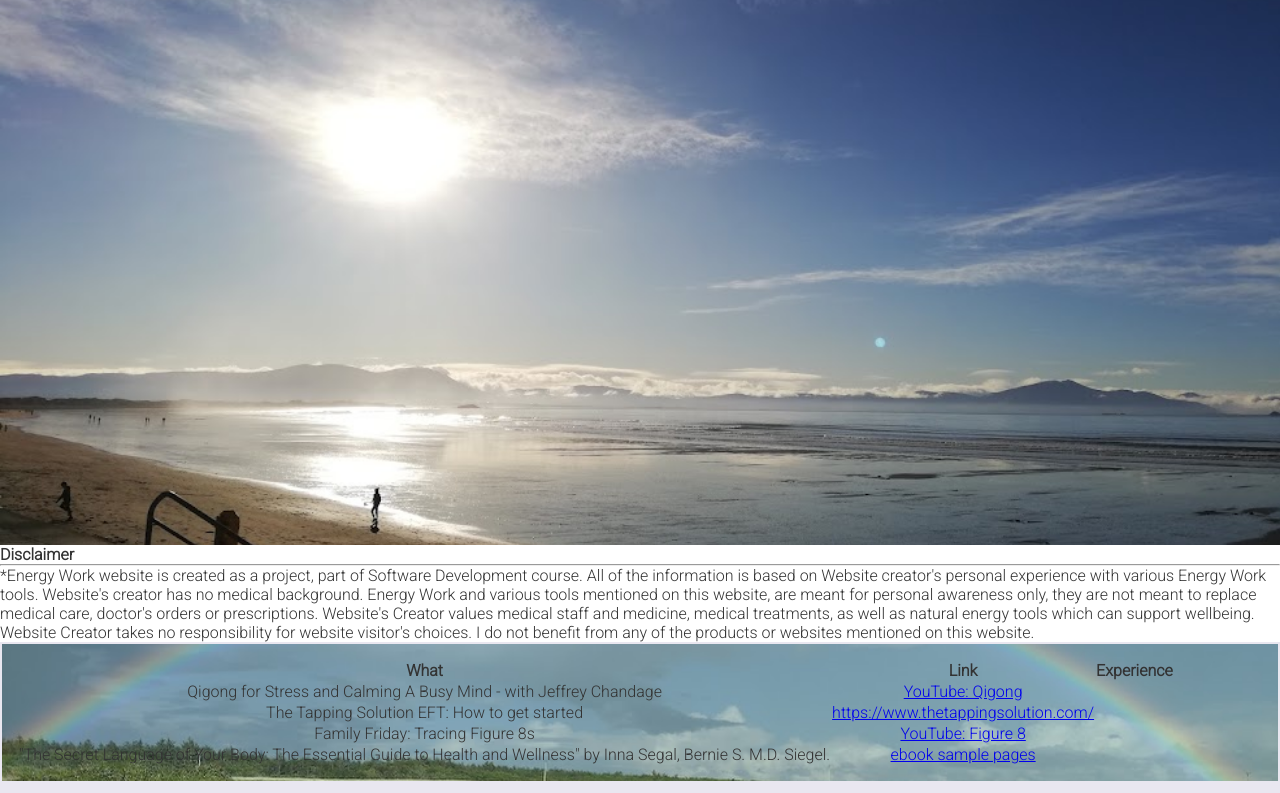
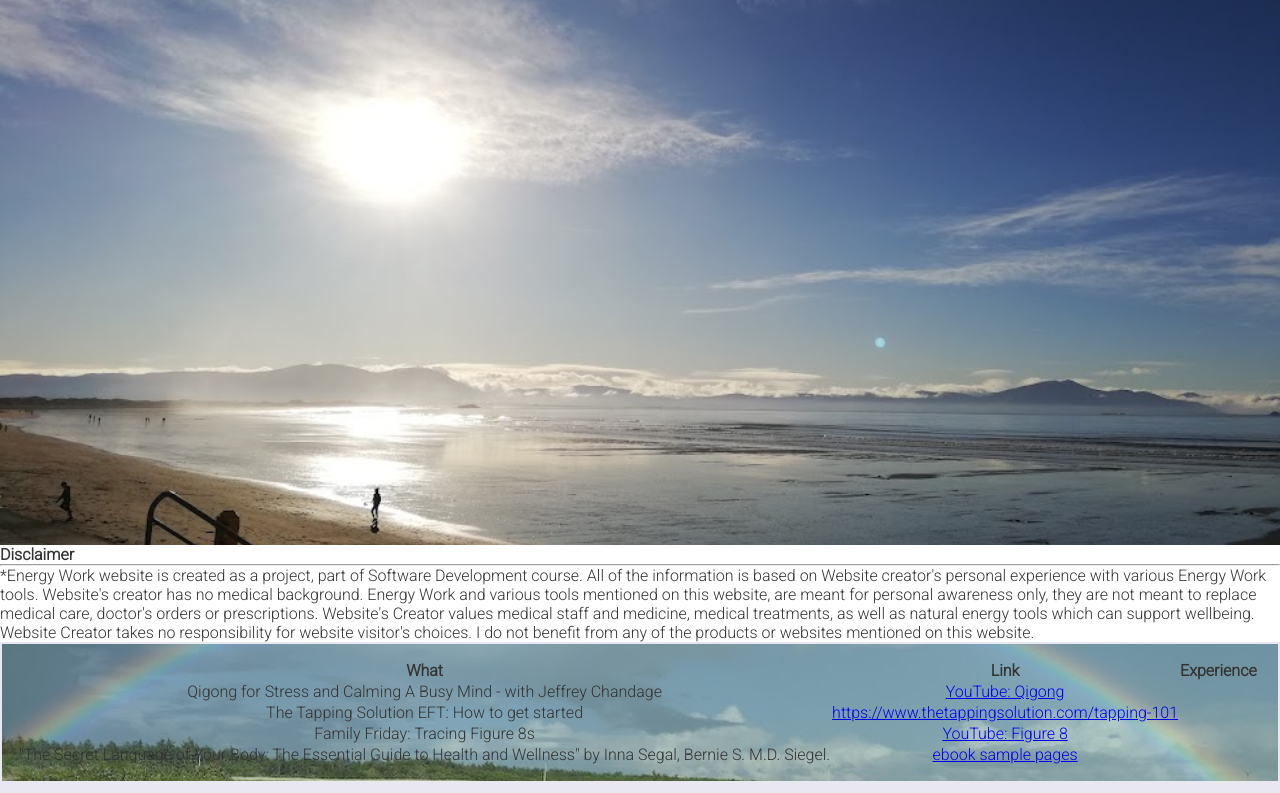
Before and after one commit to BarbyKelly/Project-1, a plain HTML site: page index.html in a window 1280 px wide. Shown: the part 134-927 px from the top of the page. Drawn offline with nearby package versions, Linux system fonts and the light colour scheme.

Commit message:
In index.html energy tools update tapping solutions link

```diff
--- a/index.html
+++ b/index.html
@@ -46,8 +46,6 @@
         <section id="beach">
         </section>
 
-
-
         <!-- Disclaimer -->
        <div>
         <h4>Disclaimer</h4>
@@ -82,8 +80,8 @@
         </tr>
         <tr>
             <td>The Tapping Solution EFT: How to get started</td>
-            <td><a href="https://www.thetappingsolution.com/" target="_blank" rel="noopener"
-                aria-label="visit The Tapping Solutions page (opens in a new tab)">https://www.thetappingsolution.com/</a></td>
+            <td><a href="https://www.thetappingsolution.com/tapping-101" target="_blank" rel="noopener"
+                aria-label="visit The Tapping Solutions page (opens in a new tab)">https://www.thetappingsolution.com/tapping-101</a></td>
                 <td></td>
         </tr>
         <tr>
```
